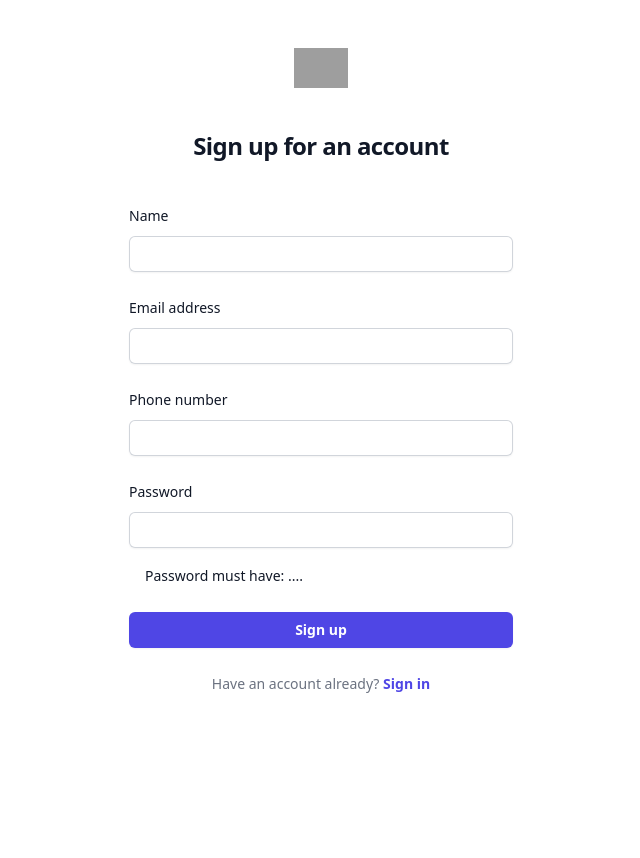
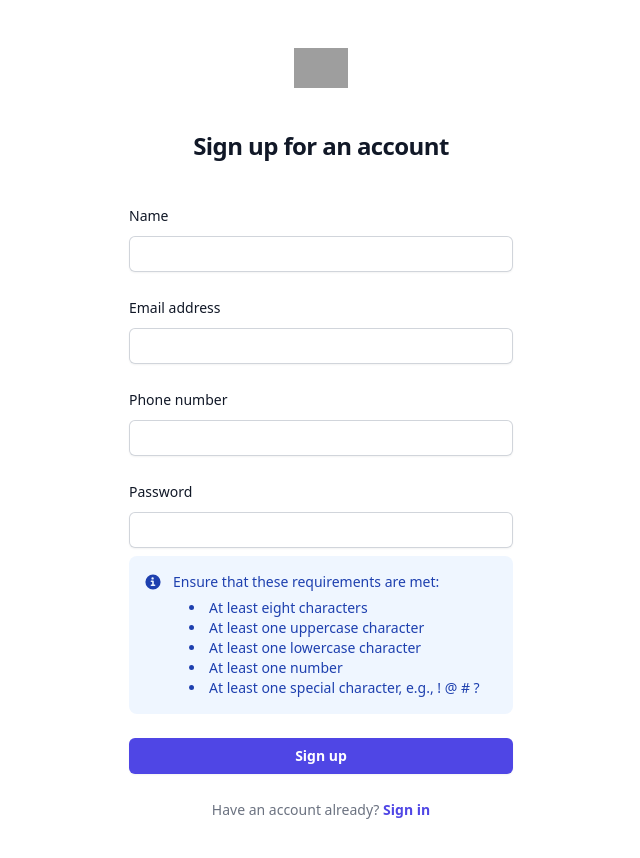
Before and after one commit to oliveraw/biolink-website, a Next.js app: page /login in a window 1280 px wide. Both pictures are taken after a click on the button "Sign up". Shown: the top 858 px of the page, without its empty margins (319-959 px from the left). Before the commit the page ends 800 px from the top, so only its background shows below. Built offline with nearby package versions, Linux system fonts and the light colour scheme; no server answers; grey boxes are pictures that could not be loaded; what aws-amplify would draw is missing.

Commit message:
password requirements

```diff
--- a/src/pages/login/index.tsx
+++ b/src/pages/login/index.tsx
@@ -204,8 +204,21 @@ export default function SignUp() {
                     className="block w-full rounded-md border-0 py-1.5 px-4 text-gray-900 shadow-sm ring-1 ring-inset ring-gray-300 placeholder:text-gray-400 focus:ring-2 focus:ring-inset focus:ring-indigo-600 sm:text-sm sm:leading-6"
                   />
                 </div>
-                <div className="block m-4 text-sm font-small leading-6 text-gray-900">
-                  Password must have: ....
+                <div className="mt-2 flex p-4 mb-4 text-sm text-blue-800 rounded-lg bg-blue-50 dark:bg-gray-800 dark:text-blue-400" role="alert">
+                  <svg className="flex-shrink-0 inline w-4 h-4 mr-3 mt-[2px]" aria-hidden="true" xmlns="http://www.w3.org/2000/svg" fill="currentColor" viewBox="0 0 20 20">
+                    <path d="M10 .5a9.5 9.5 0 1 0 9.5 9.5A9.51 9.51 0 0 0 10 .5ZM9.5 4a1.5 1.5 0 1 1 0 3 1.5 1.5 0 0 1 0-3ZM12 15H8a1 1 0 0 1 0-2h1v-3H8a1 1 0 0 1 0-2h2a1 1 0 0 1 1 1v4h1a1 1 0 0 1 0 2Z" />
+                  </svg>
+                  <span className="sr-only">Info</span>
+                  <div>
+                    <span className="font-medium">Ensure that these requirements are met:</span>
+                    <ul className="mt-1.5 ml-4 list-disc list-inside">
+                      <li>At least eight characters</li>
+                      <li>At least one uppercase character</li>
+                      <li>At least one lowercase character</li>
+                      <li>At least one number</li>
+                      <li>At least one special character, e.g., ! @ # ?</li>
+                    </ul>
+                  </div>
                 </div>
               </div>
 
```
